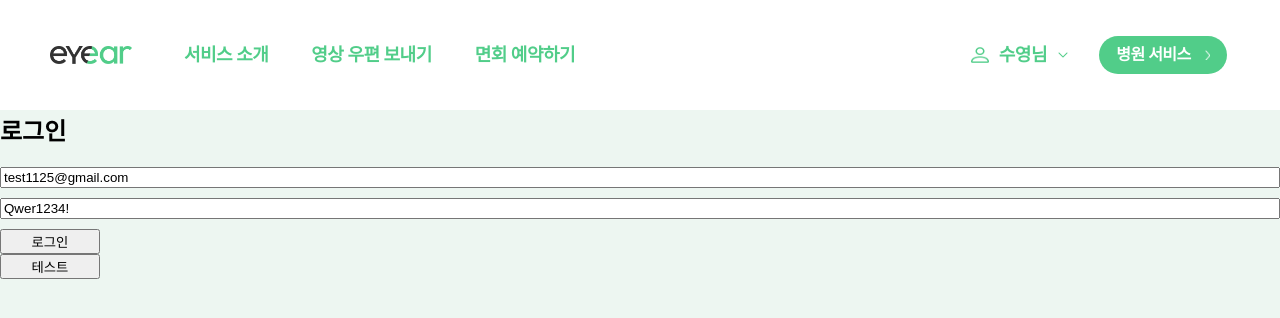
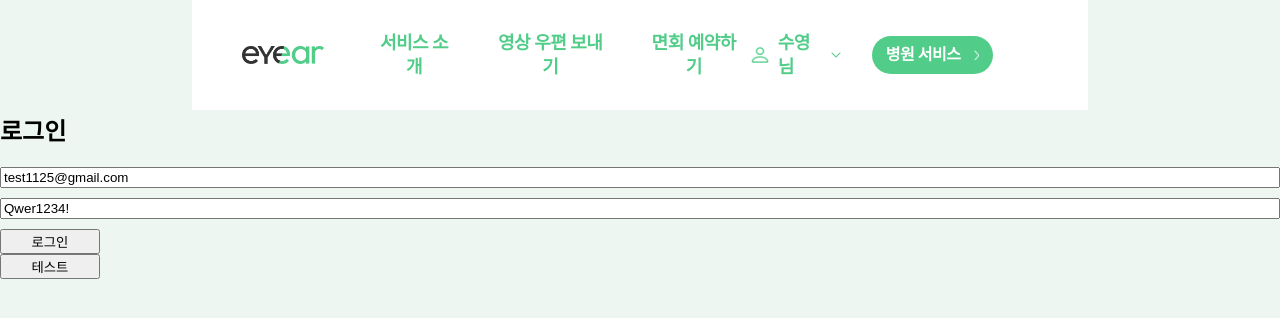
Before and after one commit to eyear22/type_eyear_frontend, a React (Create React App) app: page /login in a window 1280 px wide. Shown: the top 318 px of the page. Built offline with nearby package versions, Linux system fonts and the light colour scheme; no server answers.

Commit message:
[CHORE] 가로길이 수정

```diff
--- a/src/common/Header.tsx
+++ b/src/common/Header.tsx
@@ -71,7 +71,8 @@ const Container = styled.header`
   background-color: #ffffff;
   z-index: 2;
   height: 110px;
-  width: 1322px;
+  max-width: 1322px;
+  width: 70%;
 `;
 
 const Logo = styled.img`
--- a/src/components/Main/MainBottom.tsx
+++ b/src/components/Main/MainBottom.tsx
@@ -26,7 +26,8 @@ const MainBottom = () => {
 };
 
 const Container = styled.section`
-  width: 1322px;
+  max-width: 1322px;
+  width: 70%;
   margin: 0 auto;
   padding-top: 141px;
   padding-bottom: 405.85px;
--- a/src/components/Main/MainMid.tsx
+++ b/src/components/Main/MainMid.tsx
@@ -55,7 +55,8 @@ const Container = styled.section`
 `;
 
 const Section1 = styled.section`
-  width: 1322px;
+  max-width: 1322px;
+  width: 70%;
   margin: 0 auto;
   .imgWrap {
     display: flex;
@@ -64,7 +65,7 @@ const Section1 = styled.section`
   }
   .main1_1 {
     margin-top: 24px;
-    width: 527.2px;
+    width: 500.2px;
     height: 428px;
   }
   .main1_2 {
@@ -102,7 +103,8 @@ const Introduce = styled.div`
 `;
 
 const Section2 = styled.section`
-  width: 1322px;
+  max-width: 1322px;
+  width: 70%;
   margin: 0 auto;
   margin-top: 261.75px;
   .imgWrap {
@@ -174,7 +176,8 @@ const Section2 = styled.section`
 `;
 
 const Section3 = styled.section`
-  width: 1322px;
+  max-width: 1322px;
+  width: 70%;
   margin: 0 auto;
   margin-top: 230.29px;
   .num {
```
